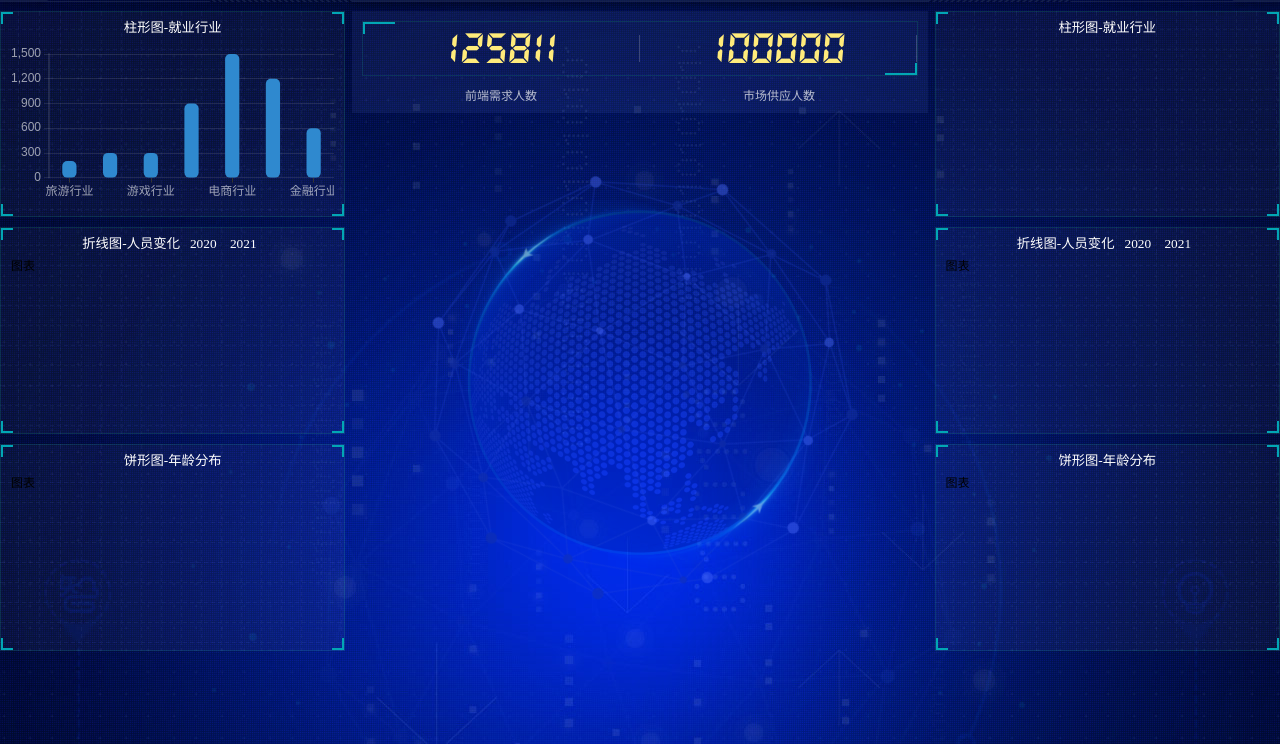
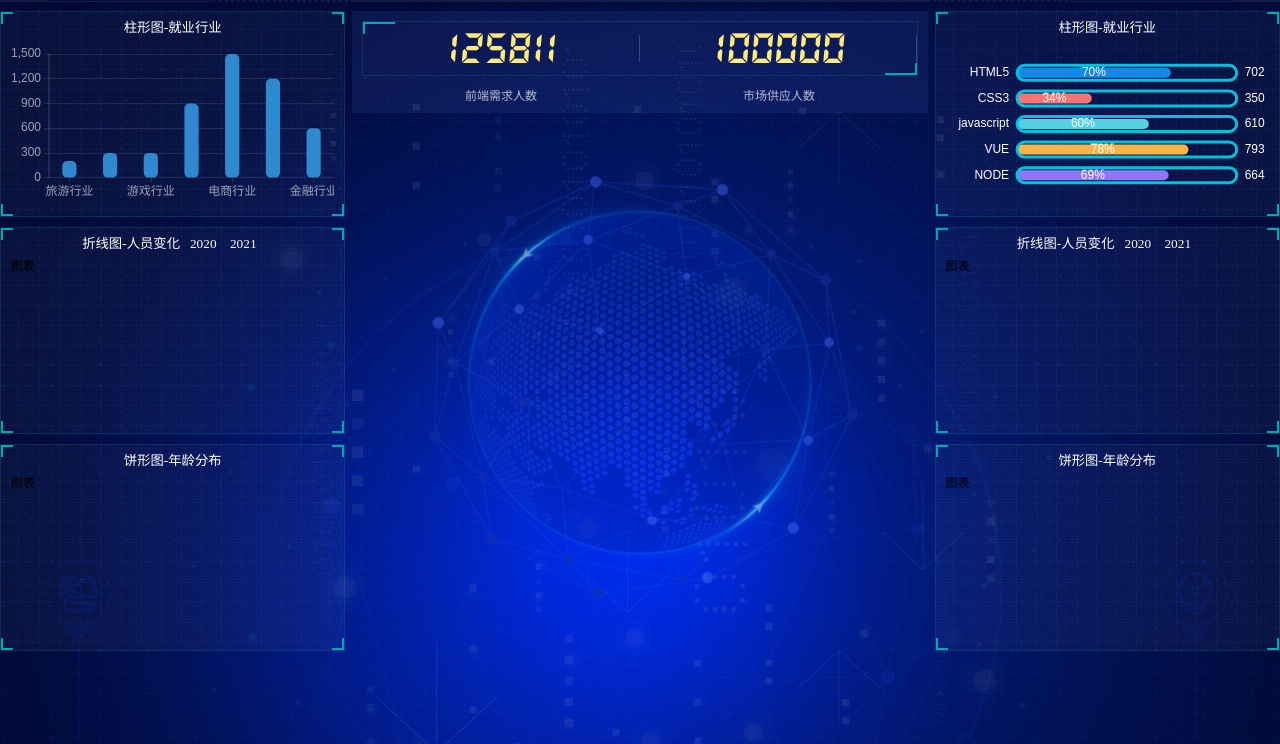
Before and after one commit to jinrd123/echartsDemo, a plain HTML site: page index.html in a window 1280 px wide. Shown: the part 56-800 px from the top of the page. Drawn offline with Linux system fonts and the light colour scheme.

Commit message:
实现横向柱状图

```diff
--- a/index.html
+++ b/index.html
@@ -92,7 +92,7 @@
         </div>
       </div>
       <div class="column">
-        <div class="panel bar">
+        <div class="panel bar2">
           <h2>柱形图-就业行业</h2>
           <div class="chart"></div>
           <div class="panel-footer"></div>
--- a/js/index.js
+++ b/js/index.js
@@ -59,7 +59,7 @@
         axisLine: {
           show: false,
         },
-        boundaryGap: true // x坐标轴上第一列数据是否与y轴有间隙
+        boundaryGap: true, // x坐标轴上第一列数据是否与y轴有间隙
       },
     ],
     yAxis: [
@@ -106,3 +106,118 @@
     myChart.resize();
   });
 })();
+
+// 右上角横向柱状图
+/**
+ *  实现思路：
+ *  1. yAxis数组里两个对象对应两个y轴，第一个为左侧y轴，第二个就是右侧的y轴；xAxis设置show: false，即不需要x轴
+ *  2. series数组里两个对象对应两套数据信息，第一套对应里面的实心条；第二套对应外面的边框
+ *  3. series对象设置yAxisIndex属性控制两套数据的覆盖性，有点类似于z-index
+ *      1）: 两套数据的yAxisIndex相同，或者不设置，那么每个标签出现并列的两个柱子
+ *      2）: 其中一个series对象的yAxisIndex大，那么就会压住另一个
+ *     所以我们设置边框series的yAxisIndex大，并且itemStyle.color设置为"none"，即透明，这样就能看到下面的实心条
+ *  4. 让实心条上显示一些数据信息，即设置实心条series对象的label
+ */
+(function () {
+  // 一个series对象中，其itemStyle的color属性为函数，可遍历series的data数组，函数接收到一个params对象，通过myColor[params.dataIndex]来使用我们的myColor颜色数据
+  let myColor = ["#1089E7", "#F57474", "#56D0E3", "#F8B448", "#8B78F6"];
+  // 1. 实例化对象
+  let myChart = echarts.init(document.querySelector(".bar2 .chart"));
+  // 2. 指定配置和数据
+  let option = {
+    grid: {
+      top: "10%",
+      left: "22%",
+      bottom: "10%",
+    },
+    // 不显示x轴的相关信息
+    xAxis: {
+      show: false,
+    },
+    yAxis: [
+      {
+        type: "category",
+        inverse: true,
+        data: ["HTML5", "CSS3", "javascript", "VUE", "NODE"],
+        // 不显示y轴的线
+        axisLine: {
+          show: false,
+        },
+        // 不显示刻度
+        axisTick: {
+          show: false,
+        },
+        // 把刻度标签里面的文字颜色设置为白色
+        axisLabel: {
+          color: "#fff",
+        },
+      },
+      {
+        data: [702, 350, 610, 793, 664],
+        inverse: true,
+        // 不显示y轴的线
+        axisLine: {
+          show: false,
+        },
+        // 不显示刻度
+        axisTick: {
+          show: false,
+        },
+        // 把刻度标签里面的文字颜色设置为白色
+        axisLabel: {
+          color: "#fff",
+        },
+      },
+    ],
+    series: [
+      {
+        name: "条",
+        type: "bar",
+        data: [70, 34, 60, 78, 69],
+        yAxisIndex: 0,
+        // 修改第一组柱子的圆角
+        itemStyle: {
+          barBorderRadius: 20,
+          // 此时的color 可以修改柱子的颜色
+          color: function (params) {
+            // params 传进来的是柱子对象
+            // console.log(params);
+            // dataIndex 是当前柱子的索引号
+            return myColor[params.dataIndex];
+          },
+        },
+        // 柱子之间的距离
+        barCategoryGap: 50,
+        //柱子的宽度
+        barWidth: 10,
+        // 显示柱子内的文字
+        label: {
+          show: true,
+          position: "inside",
+          // {c} 会自动的解析为 数据  data里面的数据
+          formatter: "{c}%",
+        },
+      },
+      {
+        name: "框",
+        type: "bar",
+        barCategoryGap: 50,
+        barWidth: 15,
+        yAxisIndex: 1,
+        data: [100, 100, 100, 100, 100],
+        itemStyle: {
+          color: "none",
+          borderColor: "#00c1de",
+          borderWidth: 3,
+          barBorderRadius: 15,
+        },
+      },
+    ],
+  };
+
+  myChart.setOption(option);
+
+  window.addEventListener("resize", function () {
+    myChart.resize();
+  });
+})();
```
